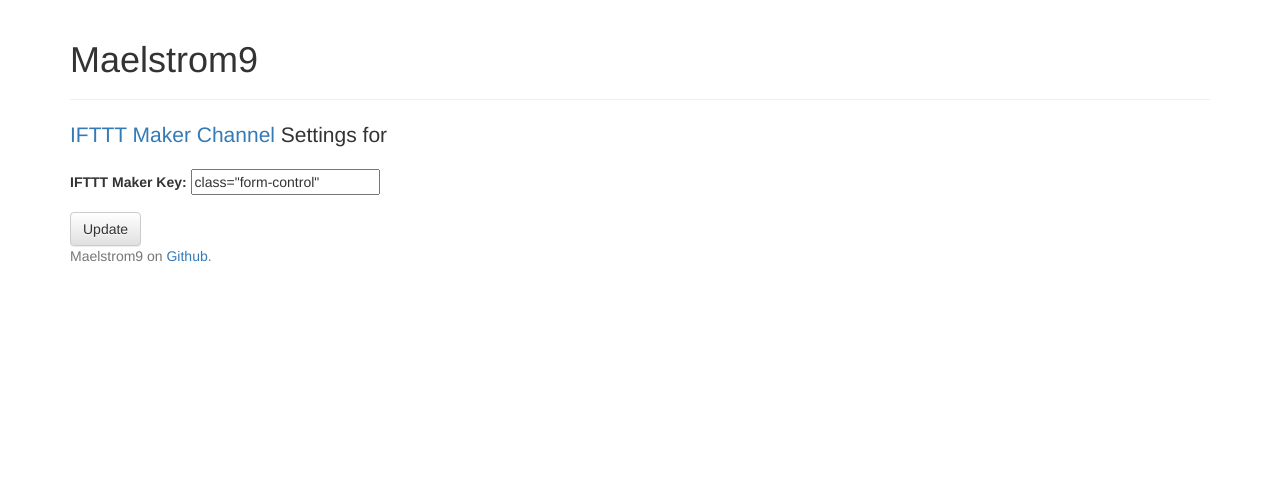
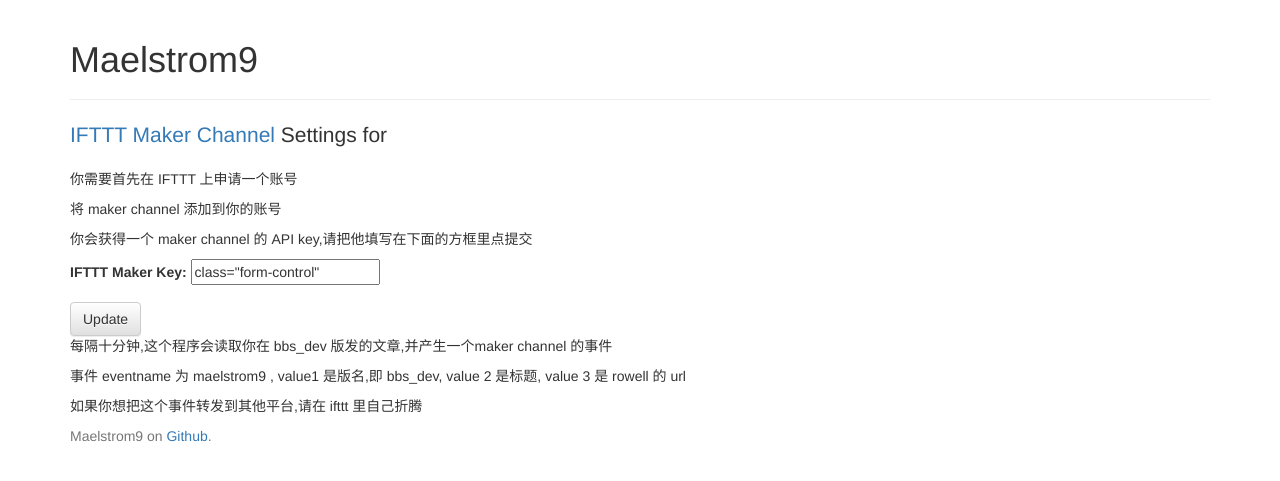
Before and after one commit to Fantoccini/maelstrom9, a Flask app: template maelstrom9/templates/index.html in a window 1280 px wide. Shown: the top 481 px of the page. Run offline with Flask 2, Linux system fonts and the light colour scheme; the template is opened without the code that fills it, so the values that code supplies are empty; some libraries are stand-ins or nearby versions.

Commit message:
instructions

```diff
--- a/maelstrom9/templates/index.html
+++ b/maelstrom9/templates/index.html
@@ -3,6 +3,9 @@
     <p class="lead"><a href="https://ifttt.com/maker" target="_blank">IFTTT Maker Channel</a> Settings for {{ user_id }}
     </p>
     {% if error %}<p class=error><strong>Error:</strong> {{ error }}{% endif %}
+    <p>你需要首先在 IFTTT 上申请一个账号</p>
+    <p>将 maker channel 添加到你的账号</p>
+    <p>你会获得一个 maker channel 的 API key,请把他填写在下面的方框里点提交</p>
 
     <form action="{{ url_for('index') }}" method=post>
         <div class="form-group">
@@ -11,4 +14,8 @@
         </div>
         <input type=submit class="btn btn-default" value=Update>
     </form>
+
+    <p>每隔十分钟,这个程序会读取你在 bbs_dev 版发的文章,并产生一个maker channel 的事件</p>
+    <p>事件 eventname 为 maelstrom9 , value1 是版名,即 bbs_dev, value 2 是标题, value 3 是 rowell 的 url</p>
+    <p>如果你想把这个事件转发到其他平台,请在 ifttt 里自己折腾</p>
 {% endblock %}
--- a/maelstrom9/templates/layout.html
+++ b/maelstrom9/templates/layout.html
@@ -1,5 +1,5 @@
 <!doctype html>
-<html lang="en">
+<html lang="zh-cmn-Hans-CN">
 <head>
     <meta charset="utf-8">
     <meta http-equiv="X-UA-Compatible" content="IE=edge">
```
